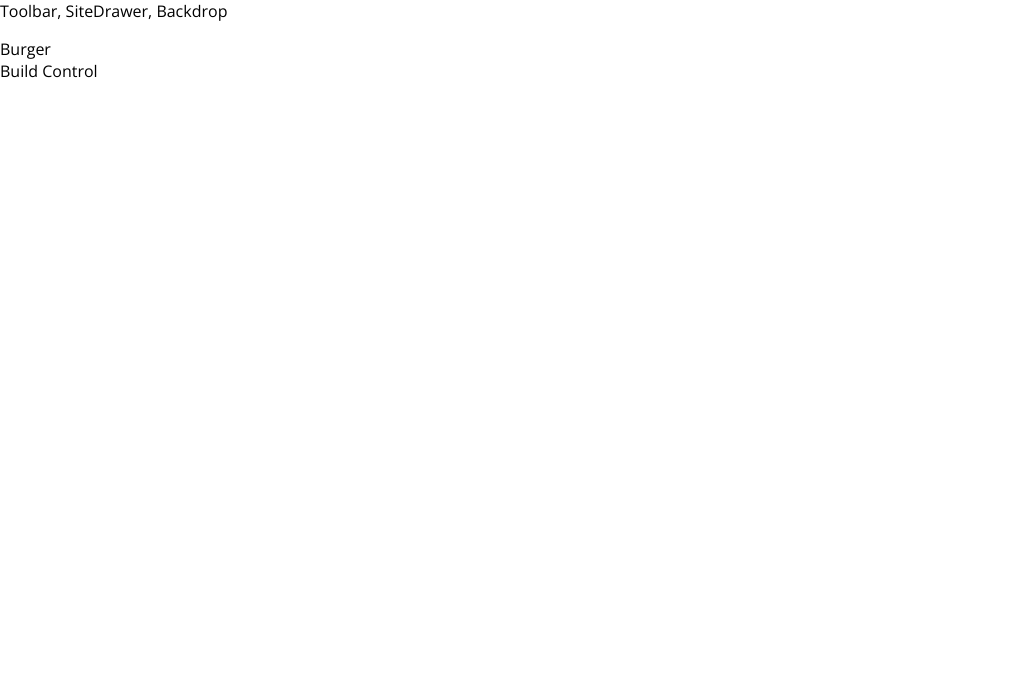
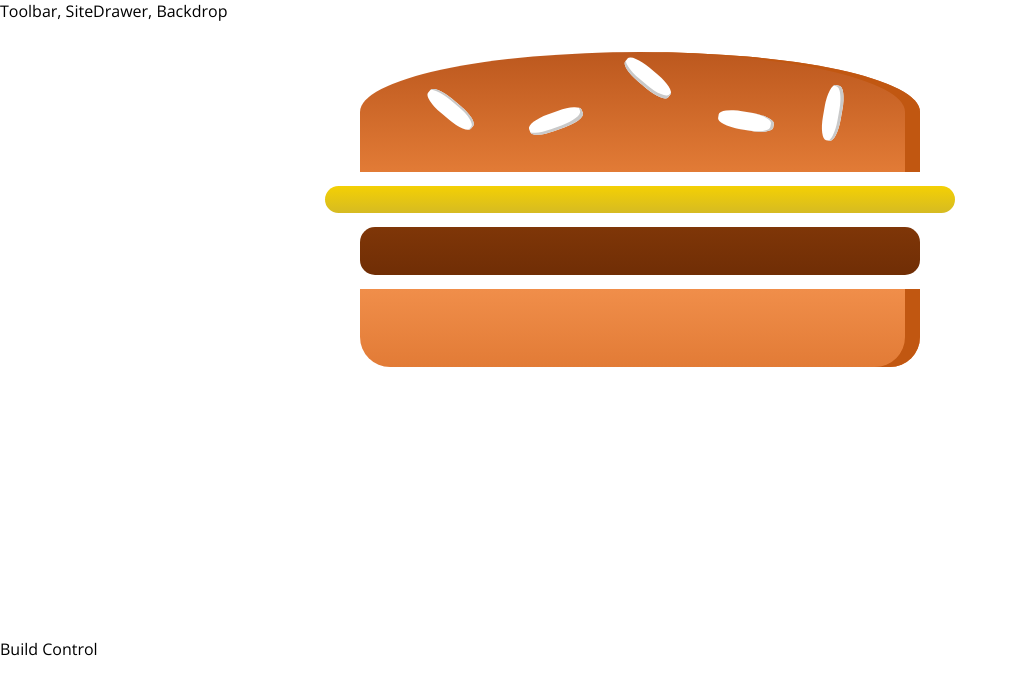
Before and after one commit to shibbirweb/reactjs-practice, a React (Create React App) app: page / in a window 1280 px wide. Shown: the top 694 px of the page, without its empty margins (0-1018 px from the left). Built offline with nearby package versions, Linux system fonts and the light colour scheme.

Commit message:
12. Starting the Burger Component

```diff
--- a/src/components/Burger/Burger.js
+++ b/src/components/Burger/Burger.js
@@ -0,0 +1,16 @@
+import React from 'react'
+import classes from './Burger.module.css'
+import BurgerIngredient from './BurgerIngredient/BurgerIngredient'
+
+const burger = () => {
+    return (
+        <div className={classes.Burger}>
+            <BurgerIngredient type="bread-top"/>
+            <BurgerIngredient type="cheese"/>
+            <BurgerIngredient type="meat"/>
+            <BurgerIngredient type="bread-bottom"/>
+        </div>
+    )
+}
+
+export default burger
--- /dev/null
+++ b/src/components/Burger/Burger.module.css
@@ -0,0 +1,27 @@
+.Burger {
+  width: 100%;
+  margin: auto;
+  height: 250px;
+  overflow: scroll;
+  text-align: center;
+  font-weight: bold;
+  font-size: 1.2rem;
+}
+@media (min-width: 500px) and (max-height: 400px) {
+  .Burger {
+    width: 350px;
+    height: 300px;
+  }
+}
+@media (min-width: 500px) and (min-height: 401px) {
+  .Burger {
+    width: 450px;
+    height: 400px;
+  }
+}
+@media (min-width: 1000px) and (min-height: 700px) {
+  .Burger {
+    width: 700px;
+    height: 600px;
+  }
+}
--- a/src/containers/BurgerBuilder/BurgerBuilder.js
+++ b/src/containers/BurgerBuilder/BurgerBuilder.js
@@ -1,10 +1,11 @@
 import React, {Component} from 'react'
 import Auxiliary from "../../hoc/Auxiliary"
+import Burger from "../../components/Burger/Burger"
 class BurgerBuilder extends Component{
     render(){
        return (
            <Auxiliary>
-            <div>Burger</div>
+            <Burger/>
             <div>Build Control</div>
            </Auxiliary>
        )
```
